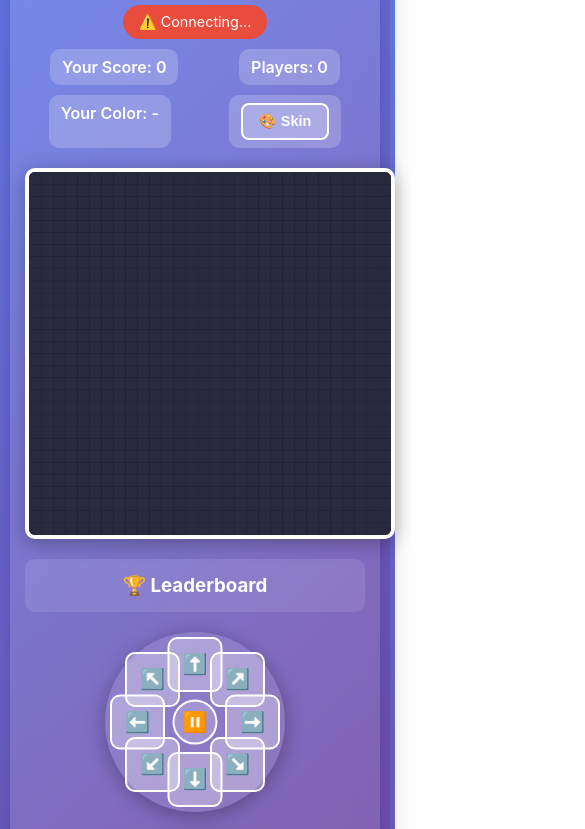
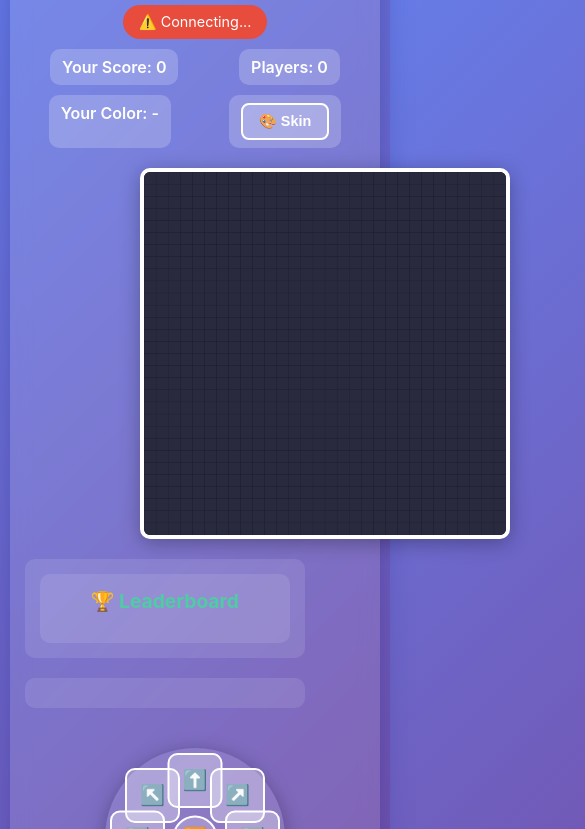
Before and after one commit to kurniarahmattt/vibe-snake-game-multiplayer, a website: page multiplayer.html in a window 390 px wide. Shown: the part 78-907 px from the top of the page, 585 px wide, since content can reach past the window. Drawn offline with nearby package versions, Linux system fonts and the light colour scheme; no server answers.

Commit message:
Improve layout: Move leaderboard and instructions to sidebar
- Create side-by-side layout with game board on left, sidebar on right
- Move leaderboard and game instructions to sidebar sections
- Add responsive design for different screen sizes
- Maintain mobile-friendly layout with stacked design on smaller screens
- Improve visual hierarchy with better spacing and organization
- Add styled headings for sidebar sections

```diff
--- a/multiplayer.html
+++ b/multiplayer.html
@@ -36,6 +36,40 @@
             max-width: 95vw;
         }
 
+        .game-layout {
+            display: flex;
+            gap: 20px;
+            align-items: flex-start;
+            justify-content: center;
+            flex-wrap: wrap;
+        }
+
+        .game-main {
+            flex: 1;
+            min-width: 600px;
+            max-width: 900px;
+        }
+
+        .game-sidebar {
+            flex: 0 0 300px;
+            min-width: 280px;
+            max-width: 350px;
+        }
+
+        .sidebar-section {
+            background: rgba(255, 255, 255, 0.1);
+            padding: 15px;
+            border-radius: 10px;
+            margin-bottom: 20px;
+        }
+
+        .sidebar-section h3 {
+            margin: 0 0 15px 0;
+            font-size: 1.2em;
+            text-align: center;
+            color: #4ecca3;
+        }
+
         h1 {
             margin-bottom: 20px;
             font-size: 2.5em;
@@ -71,11 +105,10 @@
         }
 
         .players-list {
-            margin-top: 20px;
             background: rgba(255, 255, 255, 0.1);
             padding: 15px;
             border-radius: 10px;
-            max-height: 200px;
+            max-height: 300px;
             overflow-y: auto;
         }
 
@@ -103,7 +136,6 @@
         }
 
         .instructions {
-            margin-top: 20px;
             font-size: 0.9em;
             opacity: 0.9;
             line-height: 1.6;
@@ -352,6 +384,17 @@
             font-size: 20px;
         }
 
+        @media (max-width: 1200px) {
+            .game-layout {
+                flex-direction: column;
+            }
+
+            .game-sidebar {
+                flex: 1;
+                max-width: 100%;
+            }
+        }
+
         @media (max-width: 1000px) {
             canvas {
                 max-width: 95vw;
@@ -434,14 +477,22 @@
             </div>
         </div>
 
+        <div class="game-layout">
+            <div class="game-main">
                 <canvas id="gameCanvas" width="900" height="900"></canvas>
+            </div>
 
+            <div class="game-sidebar">
+                <div class="sidebar-section">
                     <div class="players-list">
                         <h3>🏆 Leaderboard</h3>
                         <div id="playersList"></div>
                     </div>
+                </div>
 
+                <div class="sidebar-section">
                     <div class="instructions">
+                        <h3>🎮 How to Play</h3>
                         <p>🎮 Use Arrow Keys or WASD to control the snake</p>
                         <p>↗️ Use Q/E/Z/C for diagonal movement</p>
                         <p>🍎 Eat red food (+10 pts) to grow</p>
@@ -450,6 +501,9 @@
                         <p>🔫 Press SPACE/ENTER to shoot bullets (when you have attack ability)</p>
                         <p>🛡️ Power-up: RED blinking, pass through walls & snakes, 10 seconds</p>
                         <p>⚠️ Avoid other players and walls (unless invincible)!</p>
+                    </div>
+                </div>
+            </div>
         </div>
 
         <div class="mobile-controls">
```
Lines whose indentation alone changed are shown as unchanged.
